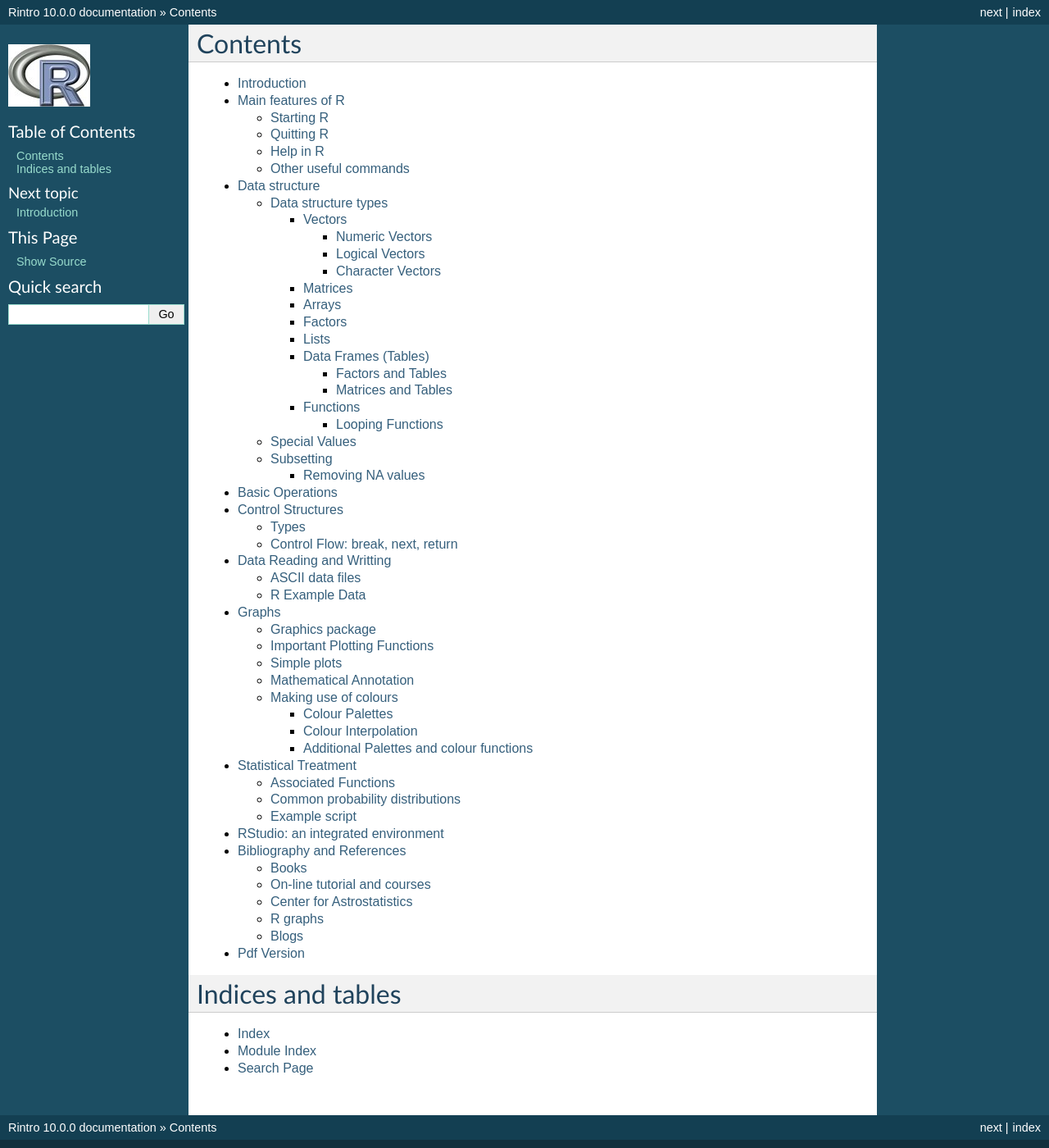
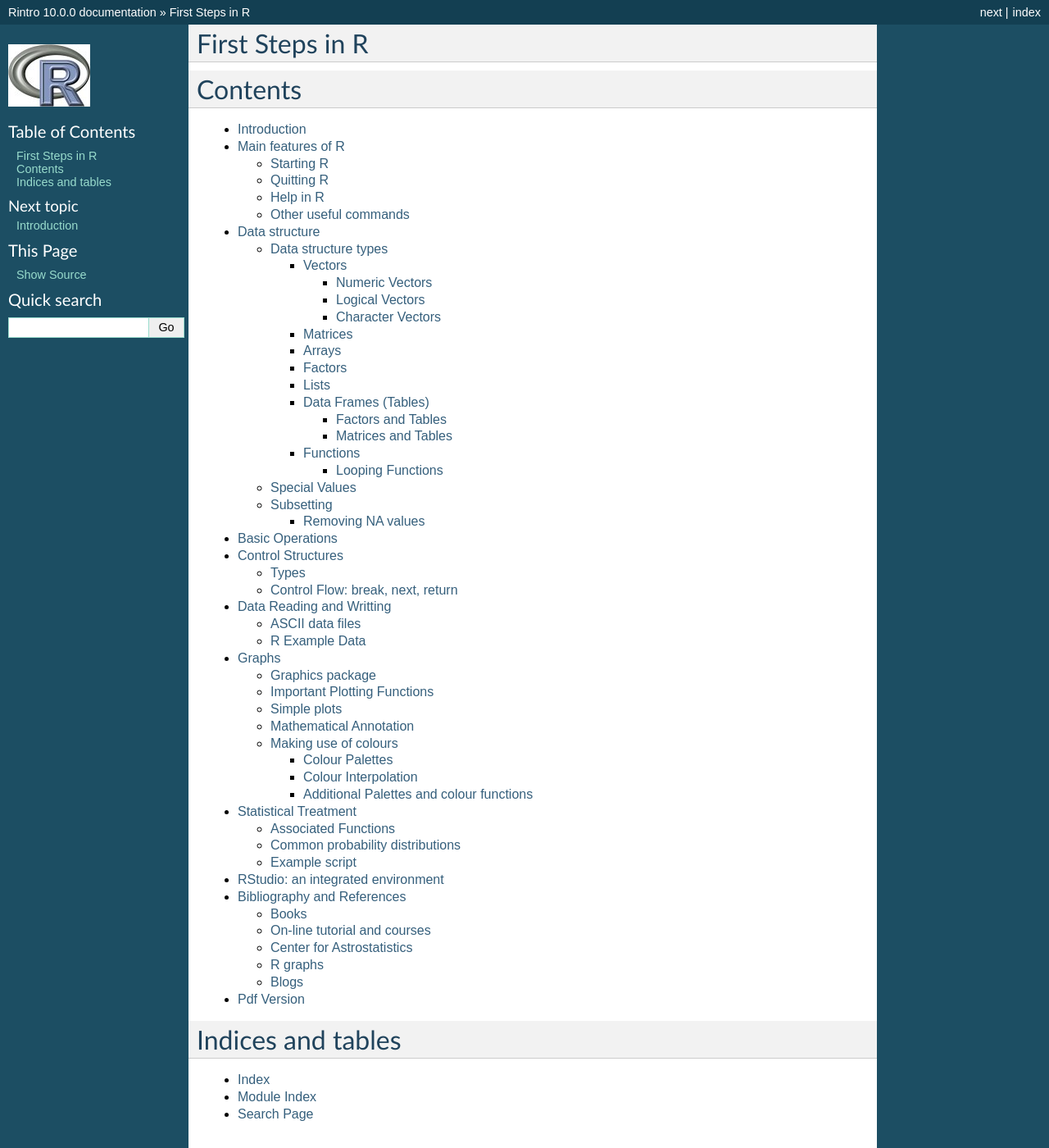
Before and after one commit to mtceballos/Rintro, a Sphinx documentation site: the page built from doc/index.rst, in a window 1280 px wide and 1400 px high. Shown: the whole window at 82% size. Built offline with Sphinx 7.4.7, drawn with Linux system fonts in a browser that asks for light colours.

Commit message:
Update index.rst with a main title

```diff
--- a/doc/index.rst
+++ b/doc/index.rst
@@ -4,6 +4,9 @@
    contain the root `toctree` directive.
 
 .. role:: bred
+
+First Steps in R
+==================
 
 .. _contents:
 
```
